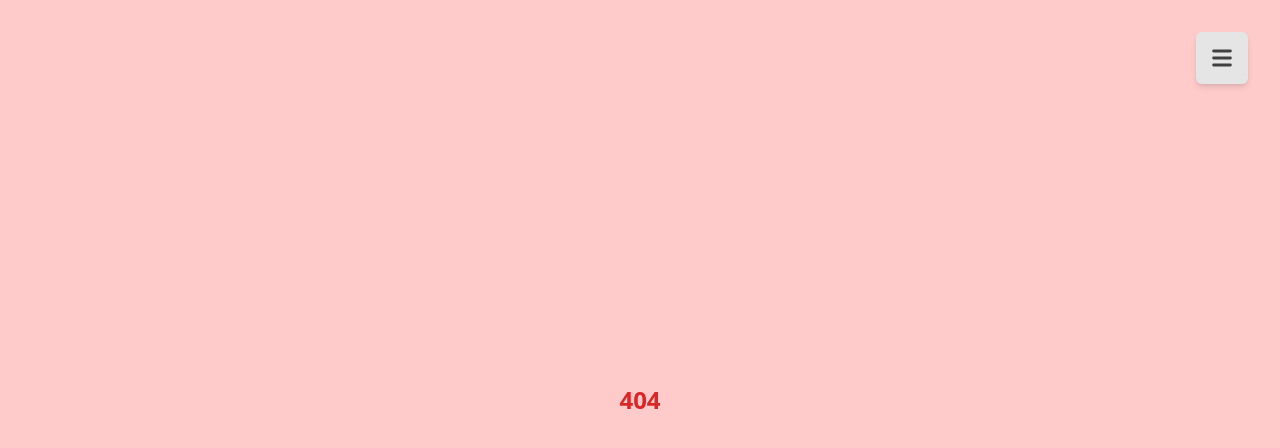
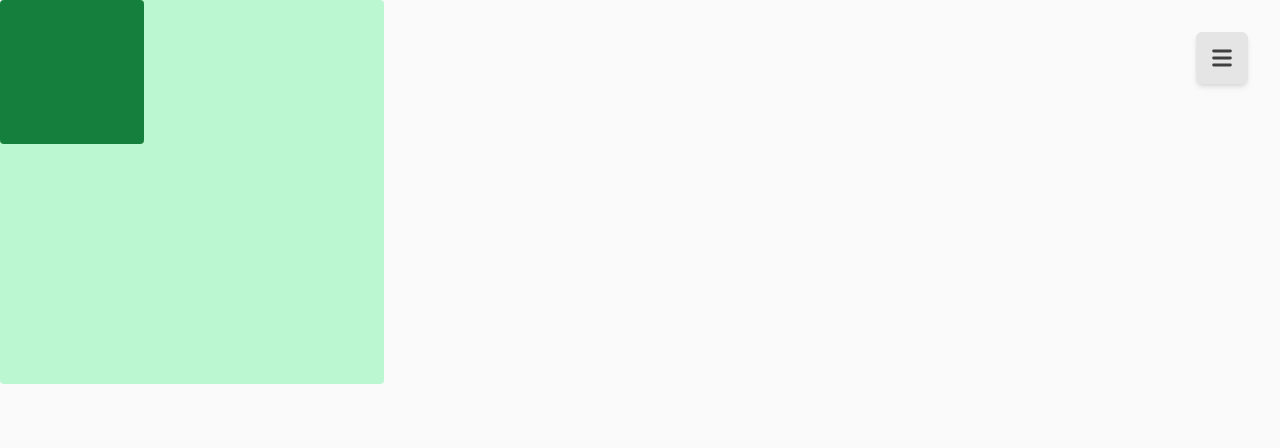
Before and after one commit to kazettique/React-Lab, a React (Create React App) app: page /react-lab/framerMotionTest in a window 1280 px wide. Before the commit this address had no page. Shown: the top 448 px of the page. Built offline with nearby package versions, Linux system fonts and the light colour scheme.

Commit message:
framer motion test

```diff
--- a/src/constants/routerMapping.ts
+++ b/src/constants/routerMapping.ts
@@ -1,4 +1,5 @@
 import CustomCheckboxPage from '@/pages/CustomCheckboxPage';
+import FramerMotionTest from '@/pages/FramerMotionTest';
 import Gallery from '@/pages/Gallery';
 import Test from '@/pages/Test';
 import { BASE_URL } from './common';
@@ -25,4 +26,9 @@ export const routerMapping: RouterMapping[] = [
     element: Test,
     label: 'Test',
   },
+  {
+    path: `/${BASE_URL}/framerMotionTest`,
+    element: FramerMotionTest,
+    label: 'Framer Motion Test',
+  },
 ];
--- /dev/null
+++ b/src/pages/FramerMotionTest.tsx
@@ -0,0 +1,21 @@
+import { motion } from 'framer-motion';
+import { useRef } from 'react';
+
+function FramerMotionTest() {
+  const constraintsRef = useRef(null);
+
+  return (
+    <div className="w-full h-full bg-neutral-50">
+      <div className="relative">
+        <motion.div className="bg-green-200 absolute w-96 h-96 rounded top-0 left-0" ref={constraintsRef} />
+        <motion.div
+          className="bg-green-700 rounded w-36 h-36 absolute top-0 left-0"
+          drag
+          dragConstraints={constraintsRef}
+        />
+      </div>
+    </div>
+  );
+}
+
+export default FramerMotionTest;
```
